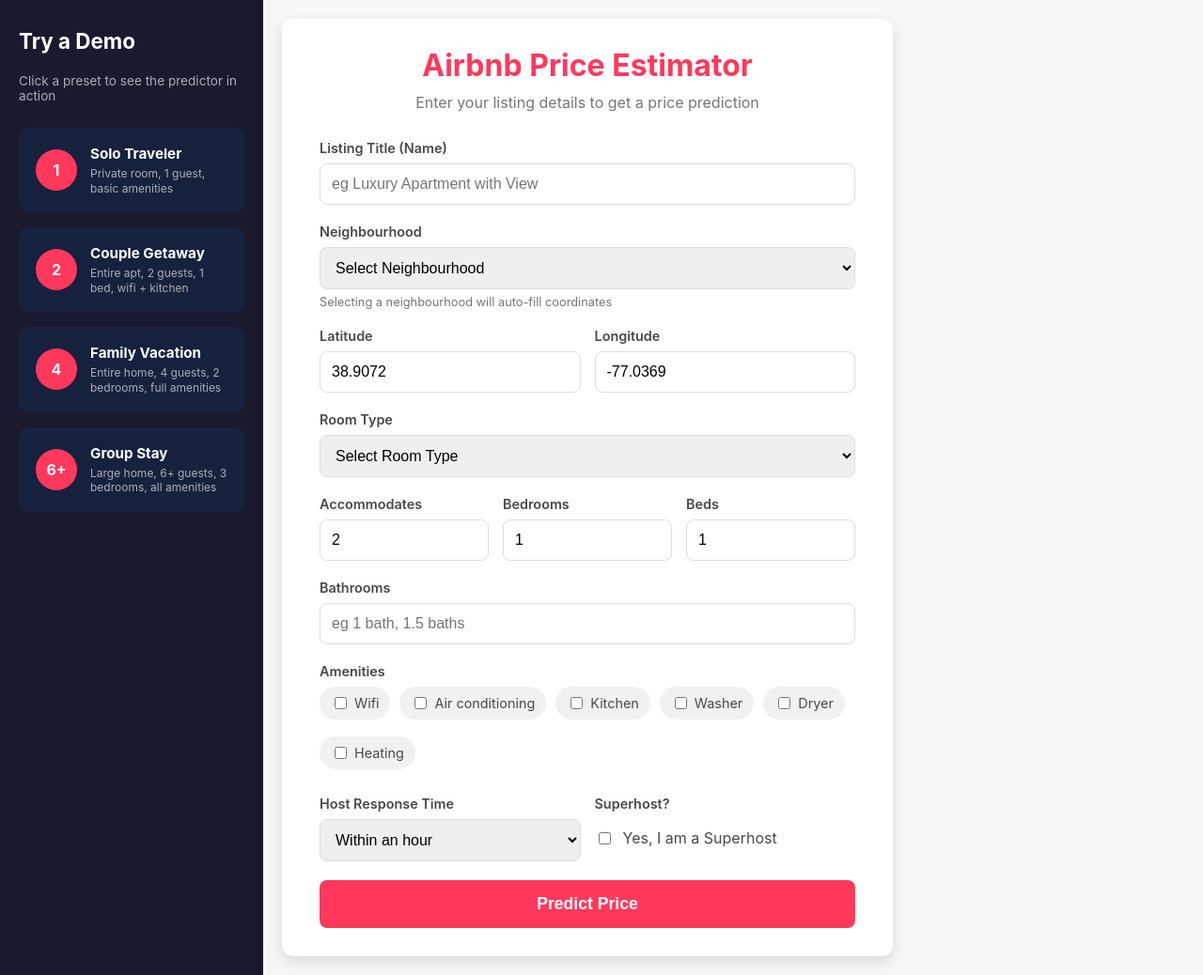
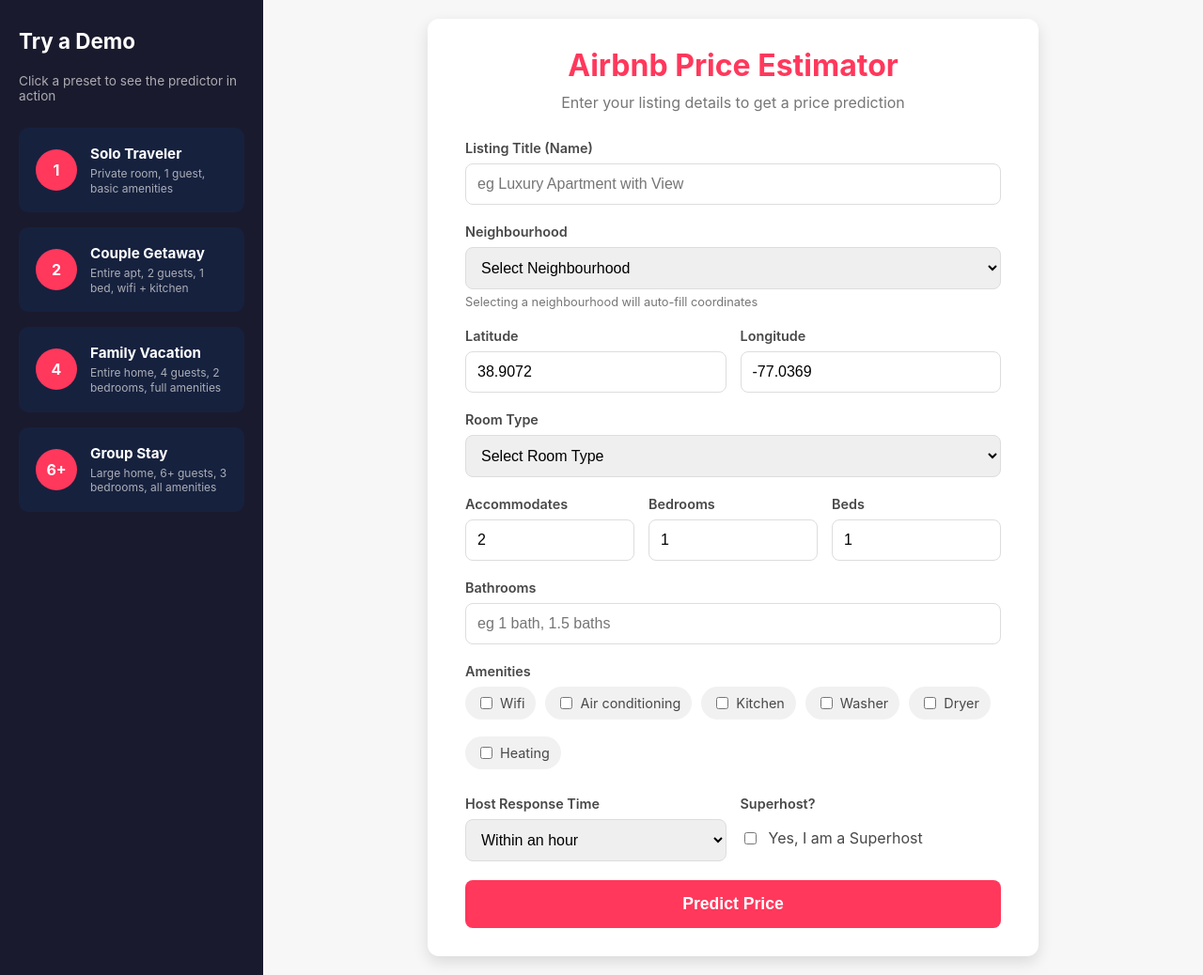
Before and after one commit to chaturchatur/airbnb-genie, a Flask app: page / in a window 1280 px wide. Shown: the whole page at 94% size. Run offline with Flask 3, Linux system fonts and the light colour scheme.

Commit message:
Centered form

```diff
--- a/src/static/style.css
+++ b/src/static/style.css
@@ -102,17 +102,23 @@
     line-height: 1.3;
 }
 
+/* Main Content Area */
+.main-content {
+    flex: 1;
+    display: flex;
+    justify-content: center;
+    align-items: flex-start;
+    padding: 20px;
+}
+
 /* Main Container */
 .container {
-    flex: 1;
     background: white;
     padding: 30px 40px;
     max-width: 650px;
-    margin: 20px;
+    width: 100%;
     border-radius: 12px;
-    box-shadow: 0 6px 16px rgba(0,0,0,0.12);
-    height: fit-content;
-    align-self: flex-start;
+    box-shadow: 0 6px 16px rgba(0, 0, 0, 0.12);
 }
 
 header {
@@ -152,7 +158,8 @@
     box-sizing: border-box;
 }
 
-input:focus, select:focus {
+input:focus,
+select:focus {
     outline: none;
     border-color: var(--secondary);
 }
@@ -279,9 +286,14 @@
         transform: translateY(-2px);
     }
 
+    .main-content {
+        padding: 0;
+    }
+
     .container {
         margin: 20px;
         max-width: none;
+        border-radius: 0;
     }
 }
 
--- a/src/templates/index.html
+++ b/src/templates/index.html
@@ -46,8 +46,9 @@
             </div>
         </aside>
 
-        <!-- Main Form Container -->
-        <div class="container">
+        <!-- Main Content Area -->
+        <div class="main-content">
+            <div class="container">
             <header>
                 <h1>Airbnb Price Estimator</h1>
                 <p>Enter your listing details to get a price prediction</p>
@@ -142,6 +143,7 @@
             <div id="result" class="hidden">
                 <h2>Estimated Price: <span id="price-value">--</span></h2>
             </div>
+            </div>
         </div>
     </div>
 
```
